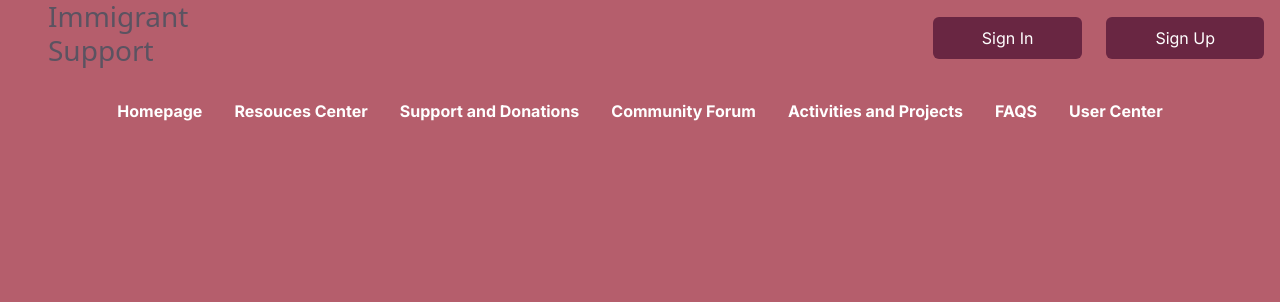
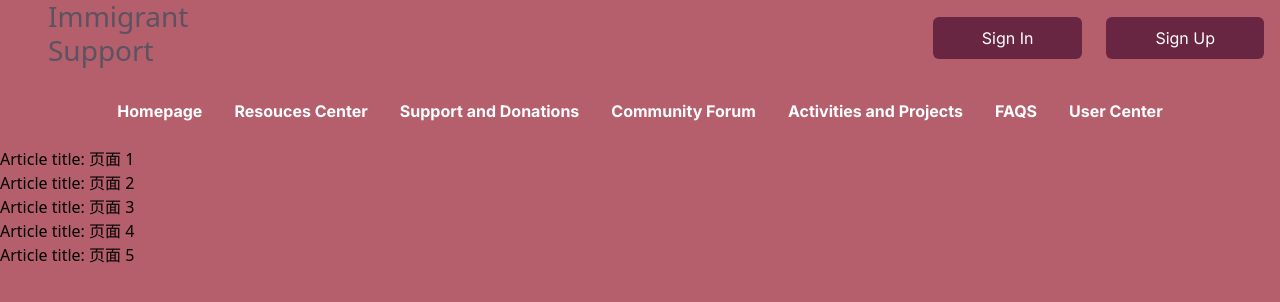
Before and after one commit to happylifeeveryday/5032-Assignment, a Vue app: page /resouces-center in a window 1280 px wide. Shown: the top 302 px of the page. Built offline with nearby package versions, Linux system fonts and the light colour scheme.

Commit message:
Patch Generate Article page.

```diff
--- /dev/null
+++ b/src/components/ResourceCenterArticle.vue
@@ -0,0 +1,16 @@
+<template>
+  <div>
+    <h1>{{ page.title }}</h1>
+    <p>{{ page.content }}</p>
+  </div>
+</template>
+
+<script setup>
+import { computed } from 'vue';
+import { useRoute } from 'vue-router';
+import {pages} from '../store'
+
+
+const route = useRoute();
+const page = computed(() => pages[route.params.id - 1]);
+</script>
--- /dev/null
+++ b/src/components/ResourceCenterLinks.vue
@@ -0,0 +1,12 @@
+<template>
+      <router-link v-for="(page, index) in pages" :key="index" :to="`/resouces-center/${index + 1}`" style="color: black;text-decoration: none;">
+        <div>
+         Article title: {{ page.title }}
+        </div>
+      </router-link>
+
+  </template>
+
+  <script setup>
+ import {pages} from '../store'
+  </script>
--- a/src/router/index.js
+++ b/src/router/index.js
@@ -4,6 +4,7 @@ import SignInView from '../views/SignInView.vue'
 import SignUpView from '../views/SignUpView.vue'
 import HomeView from '@/views/HomeView.vue'
 import ResoucesCenterView from '@/views/ResoucesCenterView.vue'
+import ResourceCenterArticle from '@/components/ResourceCenterArticle.vue'
 const routes = [
   {
     path: '/',
@@ -24,6 +25,10 @@ const routes = [
     path: '/resouces-center',
     name: 'ResoucesCenter',
     component: ResoucesCenterView
+  },
+  {
+    path: '/resouces-center/:id',
+    component: ResourceCenterArticle
   }
 ]
 
--- a/src/views/ResoucesCenterView.vue
+++ b/src/views/ResoucesCenterView.vue
@@ -1,10 +1,11 @@
 <template>
     <PageHeader />
     <NaviBar />
-
+    <ResourceCenterLinks />
   </template>
 
   <script setup>
   import PageHeader from '@/components/PageHeader.vue'
   import NaviBar from '@/components/NaviBar.vue'
+  import ResourceCenterLinks from '@/components/ResourceCenterLinks.vue';
   </script>
```
